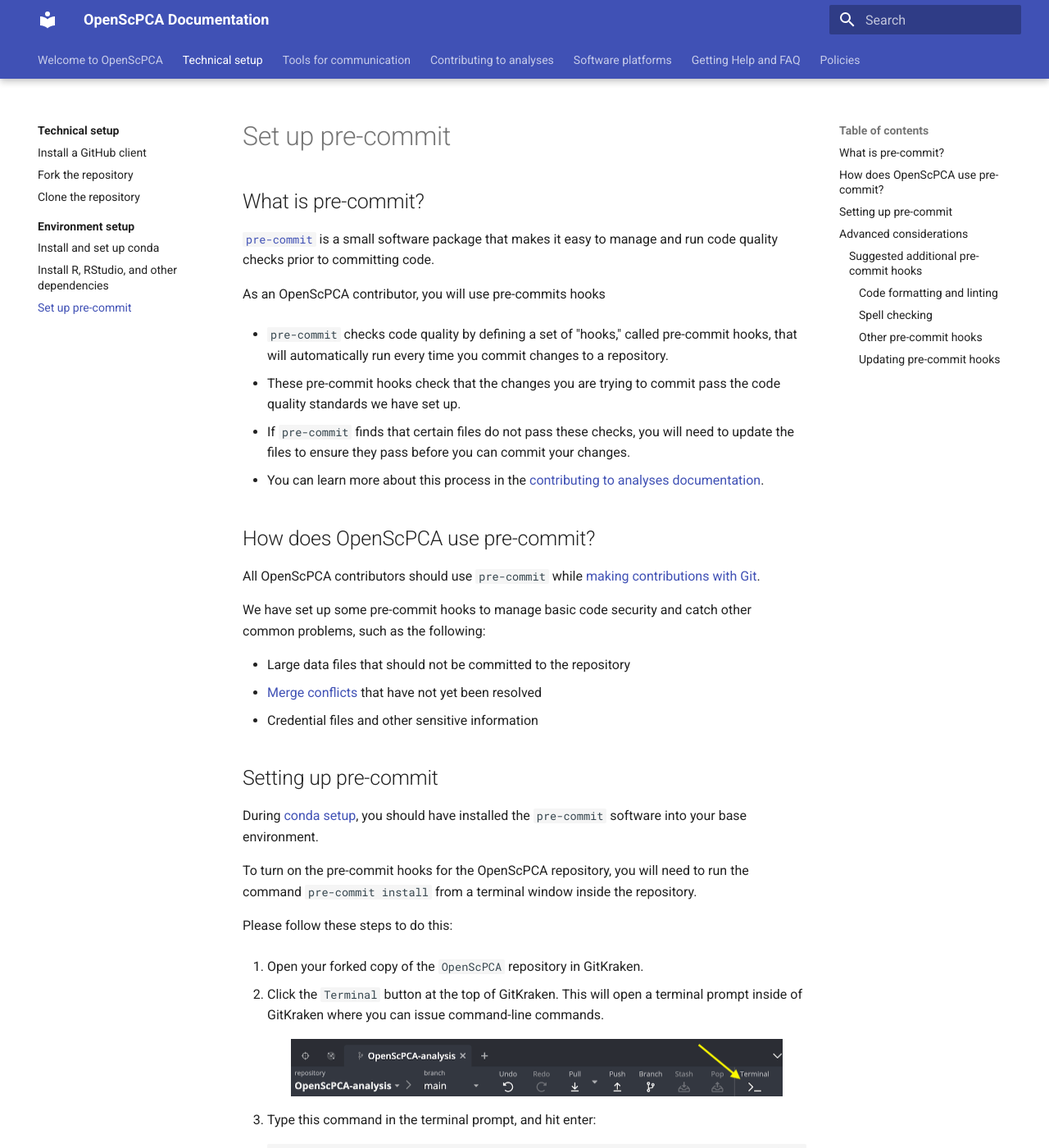
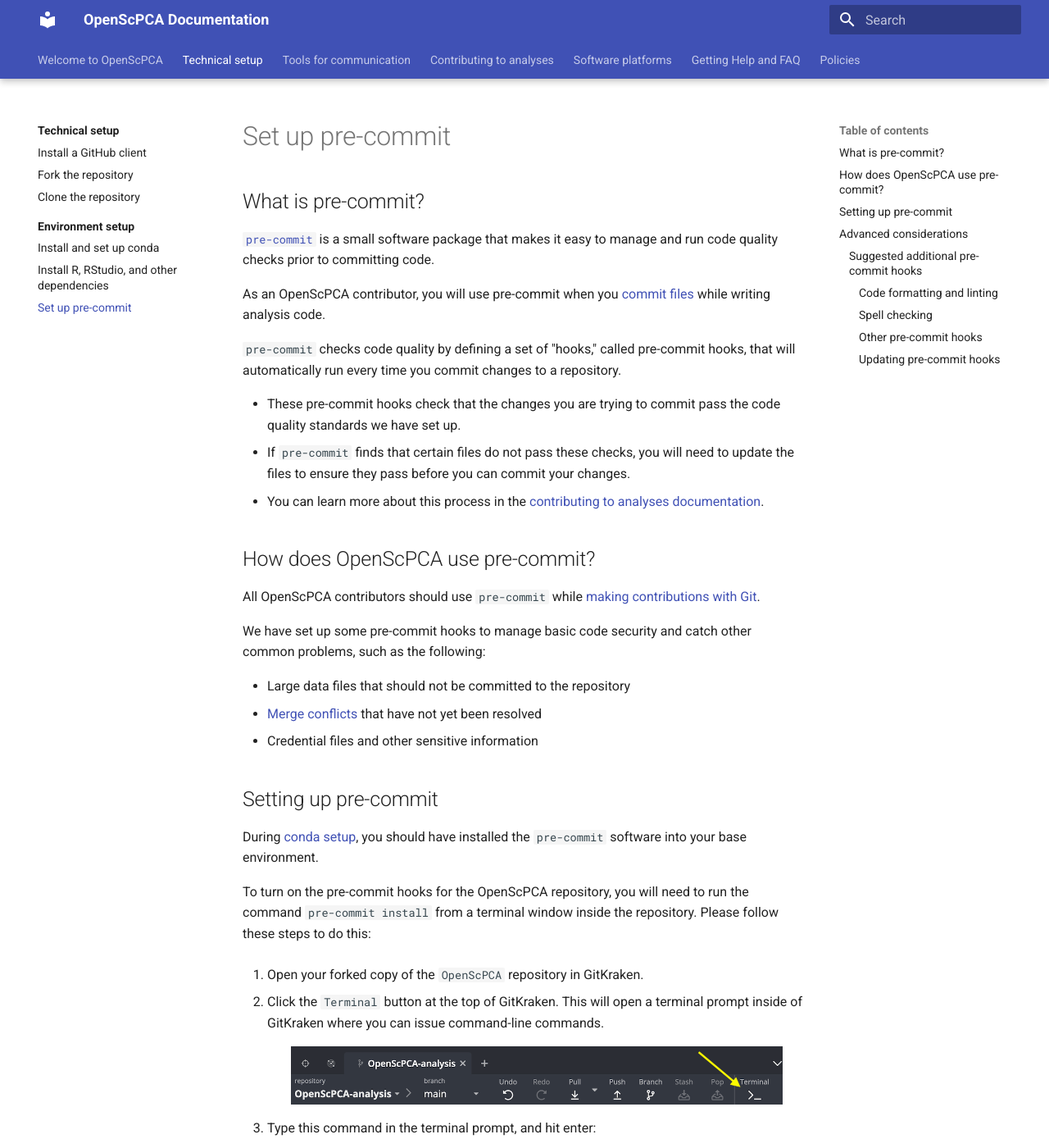
Before and after one commit to AlexsLemonade/OpenScPCA-analysis, an MkDocs documentation site: the page built from docs/technical-setup/environment-setup/setup-precommit.md, in a window 1280 px wide and 1400 px high. Shown: the whole window at 82% size. Built offline with MkDocs 1.6.1 and Material for MkDocs 9.7.7, drawn with Linux system fonts in a browser that asks for light colours.

Commit message:
say right away that precommit is used for commits

```diff
--- a/docs/technical-setup/environment-setup/setup-precommit.md
+++ b/docs/technical-setup/environment-setup/setup-precommit.md
@@ -4,12 +4,11 @@
 
 [`pre-commit`](https://pre-commit.com/) is a small software package that makes it easy to manage and run code quality checks prior to committing code.
 
-As an OpenScPCA contributor, you will use pre-commits hooks
+As an OpenScPCA contributor, you will use pre-commit when you [commit files](../../contributing-to-analyses/working-with-git/making-commits.md) while writing analysis code.
 
-- `pre-commit` checks code quality by defining a set of "hooks," called pre-commit hooks, that will automatically run every time you commit changes to a repository.
+`pre-commit` checks code quality by defining a set of "hooks," called pre-commit hooks, that will automatically run every time you commit changes to a repository.
 
 - These pre-commit hooks check that the changes you are trying to commit pass the code quality standards we have set up.
-
 - If `pre-commit` finds that certain files do not pass these checks, you will need to update the files to ensure they pass before you can commit your changes.
   - You can learn more about this process in the [contributing to analyses documentation](STUB_LINK).
 
@@ -29,7 +28,6 @@ We have set up some pre-commit hooks to manage basic code security and catch oth
 During [conda setup](./setup-conda.md/#set-up-conda), you should have installed the `pre-commit` software into your base environment.
 
 To turn on the pre-commit hooks for the OpenScPCA repository, you will need to run the command `pre-commit install` from a terminal window inside the repository.
-
 Please follow these steps to do this:
 
 1. Open your forked copy of the `OpenScPCA` repository in GitKraken.
```
